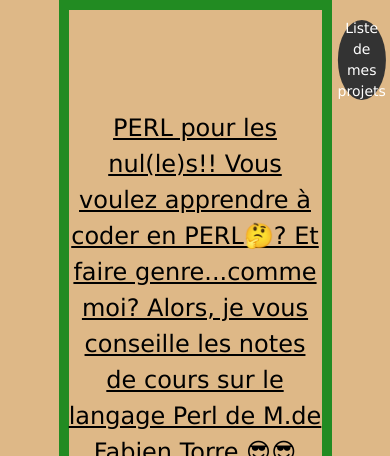
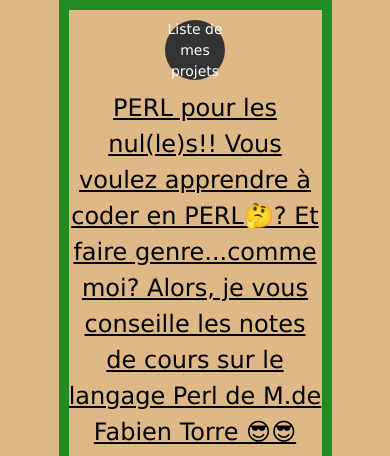
Before and after one commit to Abagadji/Projets-Master, a plain HTML site: page Projets_Masters/PROJET_PERL_2021_2022_MOUHAMADOU_MOUSTAPHA_DEME/concordancier_songer_silence.html in a window 390 px wide. Shown: the top 456 px of the page. Drawn offline with nearby package versions, Linux system fonts and the light colour scheme.

Commit message:
version 5 : modification des pages

```diff
--- a/A_propos/A_propos.css
+++ b/A_propos/A_propos.css
@@ -121,6 +121,8 @@ body {
 }
 
 
+
+
 @media (max-width: 767px) {
     body {
         font-size: 16px;             /* Taille adaptée aux mobiles */
--- a/HOME.css
+++ b/HOME.css
@@ -242,9 +242,48 @@ body {
 }
 
 
+.circle-menu {
+    position: relative;
+    width: 100%;
+    height: 100px;
+    display: flex;
+    justify-content: center;  /* Centre horizontalement */
+    align-items: center;      /* Centre verticalement */
+    padding: 0 20px;
+}
 
+.circle {
+    width: 80px;
+    height: 80px;
+    background-color: #333;
+    border-radius: 50%;
+    display: flex;
+    justify-content: center;
+    align-items: center;
+    cursor: pointer;
+    transition: background-color 0.3s, transform 0.2s;
+}
 
+/* Hover effect */
+.circle:hover {
+    background-color: #555;
+    transform: scale(1.1);
+}
 
+.circle a.menu-item {
+    color: white;               /* Texte blanc */
+    text-decoration: none;      /* Supprime le soulignement */
+    width: 100%;                /* Prend toute la largeur du cercle */
+    height: 100%;               /* Prend toute la hauteur */
+    display: flex;              /* Flex pour centrer le texte */
+    justify-content: center;
+    align-items: center;
+    text-align: center;         /* Pour texte long ou multilignes */
+    font-size: 14px;            /* Ajustable selon longueur */
+    padding: 5px;               /* Pour ne pas coller aux bords */
+    box-sizing: border-box;
+    border-radius: 50%;         /* Pour rester dans la forme du cercle */
+}
 
 
 /* ✅ MOBILE : Ajustements */
--- a/HTML_Allah_n_est_pas_oblige/glossaire.css
+++ b/HTML_Allah_n_est_pas_oblige/glossaire.css
@@ -105,6 +105,10 @@ font-family: arial;
     opacity: 0;
 }
 
+
+
+
+
 @media (max-width: 767px) {
   body {
     font-size: 16px;
--- a/Projets_Masters/DEME_MODOLO_EDITION_CRITIQUE/DEME_MODOLO_EDITION_CRITIQUE/JL_DEME_MODOLO.css
+++ b/Projets_Masters/DEME_MODOLO_EDITION_CRITIQUE/DEME_MODOLO_EDITION_CRITIQUE/JL_DEME_MODOLO.css
@@ -10,9 +10,9 @@ body{
     width: 100%;
     height: 100px;
     display: flex;
-    justify-content: 55%; /* Aligne le menu à droite */
-    align-items: center;
-    padding-right: 20px; /* Ajoute un peu d'espace à droite */
+    justify-content: center;  /* Centre horizontalement */
+    align-items: center;      /* Centre verticalement */
+    padding: 0 20px;
 }
 
 .circle {
@@ -23,19 +23,27 @@ body{
     display: flex;
     justify-content: center;
     align-items: center;
-    cursor: pointer; /* Change le curseur pour indiquer que c'est cliquable */
-    transition: background-color 0.3s, transform 0.2s; /* Ajoute une transition pour les effets de survol */
-                position: relative; /* Position relative pour le cercle */
-                 left: 44%; /* Décale le cercle en fonction du pourcentage */
-            transform: translateX(-50%); /* Centre le cercle par rapport à la position */
-
-    margin-left: 200px; /* Décale le menu de 100px vers la gauche */
-
+    cursor: pointer;
+    transition: background-color 0.3s, transform 0.2s;
 }
 
+/* Hover effect */
 .circle:hover {
-    background-color: #555; /* Change la couleur de fond au survol */
-    transform: translateX(-50%) scale(1.1); /* Conserve le centrage lors du survol */
+    background-color: #555;
+    transform: scale(1.1);
+}
+
+/* Responsive : Pour les écrans < 600px */
+@media (max-width: 600px) {
+    .circle-menu {
+        height: 80px;
+        padding: 0 10px;
+    }
+
+    .circle {
+        width: 60px;
+        height: 60px;
+    }
 }
 
 .menu-item {
--- a/Projets_Masters/DEVOIR_ÉDITION_NUMÉRIQUE_DEME_MALAGNOUX_MODOLO/Q3_DEME_MALAGNOUX_MODOLO/ORIG_DEME_MALAGNOUX_MODOLO.css
+++ b/Projets_Masters/DEVOIR_ÉDITION_NUMÉRIQUE_DEME_MALAGNOUX_MODOLO/Q3_DEME_MALAGNOUX_MODOLO/ORIG_DEME_MALAGNOUX_MODOLO.css
@@ -9,9 +9,9 @@ body {
     width: 100%;
     height: 100px;
     display: flex;
-    justify-content: 55%; /* Aligne le menu à droite */
-    align-items: center;
-    padding-right: 20px; /* Ajoute un peu d'espace à droite */
+    justify-content: center;  /* Centre horizontalement */
+    align-items: center;      /* Centre verticalement */
+    padding: 0 20px;
 }
 
 .circle {
@@ -22,20 +22,29 @@ body {
     display: flex;
     justify-content: center;
     align-items: center;
-    cursor: pointer; /* Change le curseur pour indiquer que c'est cliquable */
-    transition: background-color 0.3s, transform 0.2s; /* Ajoute une transition pour les effets de survol */
-                position: relative; /* Position relative pour le cercle */
-                 left: 48%; /* Décale le cercle en fonction du pourcentage */
-            transform: translateX(-50%); /* Centre le cercle par rapport à la position */
-
-    margin-left: 200px; /* Décale le menu de 100px vers la gauche */
-
+    cursor: pointer;
+    transition: background-color 0.3s, transform 0.2s;
 }
 
+/* Hover effect */
 .circle:hover {
-    background-color: #555; /* Change la couleur de fond au survol */
-    transform: translateX(-50%) scale(1.1); /* Conserve le centrage lors du survol */
+    background-color: #555;
+    transform: scale(1.1);
 }
+
+/* Responsive : Pour les écrans < 600px */
+@media (max-width: 600px) {
+    .circle-menu {
+        height: 80px;
+        padding: 0 10px;
+    }
+
+    .circle {
+        width: 60px;
+        height: 60px;
+    }
+}
+
 
 .menu-item {
     color: white;
--- a/Projets_Masters/DEVOIR_ÉDITION_NUMÉRIQUE_DEME_MALAGNOUX_MODOLO/Q3_DEME_MALAGNOUX_MODOLO/REG_DEME_MALAGNOUX_MODOLO.css
+++ b/Projets_Masters/DEVOIR_ÉDITION_NUMÉRIQUE_DEME_MALAGNOUX_MODOLO/Q3_DEME_MALAGNOUX_MODOLO/REG_DEME_MALAGNOUX_MODOLO.css
@@ -1,7 +1,6 @@
 body{
 	background-image : url(fond_2.png);
 }
-
 
 
 .circle-menu {
@@ -9,9 +8,9 @@ body{
     width: 100%;
     height: 100px;
     display: flex;
-    justify-content: 55%; /* Aligne le menu à droite */
-    align-items: center;
-    padding-right: 20px; /* Ajoute un peu d'espace à droite */
+    justify-content: center;  /* Centre horizontalement */
+    align-items: center;      /* Centre verticalement */
+    padding: 0 20px;
 }
 
 .circle {
@@ -22,19 +21,27 @@ body{
     display: flex;
     justify-content: center;
     align-items: center;
-    cursor: pointer; /* Change le curseur pour indiquer que c'est cliquable */
-    transition: background-color 0.3s, transform 0.2s; /* Ajoute une transition pour les effets de survol */
-                position: relative; /* Position relative pour le cercle */
-                 left: 48%; /* Décale le cercle en fonction du pourcentage */
-            transform: translateX(-50%); /* Centre le cercle par rapport à la position */
-
-    margin-left: 200px; /* Décale le menu de 100px vers la gauche */
-
+    cursor: pointer;
+    transition: background-color 0.3s, transform 0.2s;
 }
 
+/* Hover effect */
 .circle:hover {
-    background-color: #555; /* Change la couleur de fond au survol */
-    transform: translateX(-50%) scale(1.1); /* Conserve le centrage lors du survol */
+    background-color: #555;
+    transform: scale(1.1);
+}
+
+/* Responsive : Pour les écrans < 600px */
+@media (max-width: 600px) {
+    .circle-menu {
+        height: 80px;
+        padding: 0 10px;
+    }
+
+    .circle {
+        width: 60px;
+        height: 60px;
+    }
 }
 
 .menu-item {
--- a/Projets_Masters/Evaluation_XSLT_pour_Edition_HTML_M1EdNITL_DEME_MALAGNOUX_MODOLO/Q1_DEME_MALAGNOUX_MODOLO/Q1_DEME_MALAGNOUX_MODOLO/Sarrasine_DEME_MALAGNOUX_MODOLO.css
+++ b/Projets_Masters/Evaluation_XSLT_pour_Edition_HTML_M1EdNITL_DEME_MALAGNOUX_MODOLO/Q1_DEME_MALAGNOUX_MODOLO/Q1_DEME_MALAGNOUX_MODOLO/Sarrasine_DEME_MALAGNOUX_MODOLO.css
@@ -8,9 +8,9 @@ body{
     width: 100%;
     height: 100px;
     display: flex;
-    justify-content: 55%; /* Aligne le menu à droite */
-    align-items: center;
-    padding-right: 20px; /* Ajoute un peu d'espace à droite */
+    justify-content: center;  /* Centre horizontalement */
+    align-items: center;      /* Centre verticalement */
+    padding: 0 20px;
 }
 
 .circle {
@@ -21,21 +21,28 @@ body{
     display: flex;
     justify-content: center;
     align-items: center;
-    cursor: pointer; /* Change le curseur pour indiquer que c'est cliquable */
-    transition: background-color 0.3s, transform 0.2s; /* Ajoute une transition pour les effets de survol */
-                position: relative; /* Position relative pour le cercle */
-                 left: 56%; /* Décale le cercle en fonction du pourcentage */
-            transform: translateX(-50%); /* Centre le cercle par rapport à la position */
-
-    margin-left: 200px; /* Décale le menu de 100px vers la gauche */
-
+    cursor: pointer;
+    transition: background-color 0.3s, transform 0.2s;
 }
 
+/* Hover effect */
 .circle:hover {
-    background-color: #555; /* Change la couleur de fond au survol */
-    transform: translateX(-50%) scale(1.1); /* Conserve le centrage lors du survol */
+    background-color: #555;
+    transform: scale(1.1);
 }
 
+/* Responsive : Pour les écrans < 600px */
+@media (max-width: 600px) {
+    .circle-menu {
+        height: 80px;
+        padding: 0 10px;
+    }
+
+    .circle {
+        width: 60px;
+        height: 60px;
+    }
+}
 .menu-item {
     color: white;
     text-decoration: none;
--- a/Projets_Masters/PROJET_PERL_2021_2022_MOUHAMADOU_MOUSTAPHA_DEME/concordancier_songer_silence.html
+++ b/Projets_Masters/PROJET_PERL_2021_2022_MOUHAMADOU_MOUSTAPHA_DEME/concordancier_songer_silence.html
@@ -18,7 +18,7 @@ margin-left : 15%;
 margin-right : 15%;">
   <div class="circle-menu">
     <div class="circle">
-      <a href="../../Projets_Master.html" class="menu-item">Liste de mes projets</a>
+      <a href="../Projets_Master.html" class="menu-item">Liste de mes projets</a>
     </div>
   </div>
   <a href=https://fabien-torre.fr/Enseignement/Cours/perl.php style="font-size: x-large;">PERL pour les nul(le)s!! Vous
@@ -30,7 +30,7 @@ margin-right : 15%;">
     <table style="border : solid red 10px ; display: flex; justify-content: center; ">
       <h1 style="color: ForestGreen;">Projet PERL</h1>
       <h2>concordancier du verbe ''songer'' dans Thérèse Desqueyroux</h2>
-      <a href=thérèse-desqueyroux.txt>TEXTE_COMPLET</a>
+      <!--<a href=thérèse-desqueyroux.txt>TEXTE_COMPLET</a>-->
       <tr>
         <td style="color: purple;">83</td>
         <td style="  text-align: right;
--- a/Projets_Masters/PROJET_PERL_2021_2022_MOUHAMADOU_MOUSTAPHA_DEME/concordanciers_occurences.css
+++ b/Projets_Masters/PROJET_PERL_2021_2022_MOUHAMADOU_MOUSTAPHA_DEME/concordanciers_occurences.css
@@ -16,9 +16,9 @@ h1{
     width: 100%;
     height: 100px;
     display: flex;
-    justify-content: 55%; /* Aligne le menu à droite */
-    align-items: center;
-    padding-right: 20px; /* Ajoute un peu d'espace à droite */
+    justify-content: center;  /* Centre horizontalement */
+    align-items: center;      /* Centre verticalement */
+    padding: 0 20px;
 }
 
 .circle {
@@ -29,19 +29,27 @@ h1{
     display: flex;
     justify-content: center;
     align-items: center;
-    cursor: pointer; /* Change le curseur pour indiquer que c'est cliquable */
-    transition: background-color 0.3s, transform 0.2s; /* Ajoute une transition pour les effets de survol */
-                position: relative; /* Position relative pour le cercle */
-                 left: 40%; /* Décale le cercle en fonction du pourcentage */
-            transform: translateX(-50%); /* Centre le cercle par rapport à la position */
-
-    margin-left: 200px; /* Décale le menu de 100px vers la gauche */
-
+    cursor: pointer;
+    transition: background-color 0.3s, transform 0.2s;
 }
 
+/* Hover effect */
 .circle:hover {
-    background-color: #555; /* Change la couleur de fond au survol */
-    transform: translateX(-50%) scale(1.1); /* Conserve le centrage lors du survol */
+    background-color: #555;
+    transform: scale(1.1);
+}
+
+/* Responsive : Pour les écrans < 600px */
+@media (max-width: 600px) {
+    .circle-menu {
+        height: 80px;
+        padding: 0 10px;
+    }
+
+    .circle {
+        width: 60px;
+        height: 60px;
+    }
 }
 
 .menu-item {
```
Also changed, not shown: A_propos/A_propos.html (+2 -1 lines), Enfants_soltats.html (+7 -2 lines), Projets_Masters/DEVOIR_ÉDITION_NUMÉRIQUE_DEME_MALAGNOUX_MODOLO/Q3_DEME_MALAGNOUX_MODOLO/XML_vers_HTML_DEME_MALAGNOUX_DEME_orig.html (+1 -1 lines), Projets_Masters/DEVOIR_ÉDITION_NUMÉRIQUE_DEME_MALAGNOUX_MODOLO/Q3_DEME_MALAGNOUX_MODOLO/XML_vers_HTML_DEME_MALAGNOUX_DEME_reg.html (+1 -1 lines), Projets_Masters/Evaluation_XSLT_pour_Edition_HTML_M1EdNITL_DEME_MALAGNOUX_MODOLO/Q1_DEME_MALAGNOUX_MODOLO/Q1_DEME_MALAGNOUX_MODOLO/Sarrasine_furne_DEME_MALAGNOUX_MODOLO.html (+2 -0 lines), Projets_Masters/Evaluation_XSLT_pour_Edition_HTML_M1EdNITL_DEME_MALAGNOUX_MODOLO/Q1_DEME_MALAGNOUX_MODOLO/Q1_DEME_MALAGNOUX_MODOLO/Sarrasine_houssiaux_DEME_MALAGNOUX_MODOLO.html (+2 -0 lines), Projets_Masters/Projets.css (+16 -3 lines), Projets_Masters/Projets_Master.html (+13 -5 lines), Projets_Masters/googlec2ab58a7fd29411b.html (added, +1 -0 lines), Projets_Masters/sitemap_projets_Master.xml (added, +52 -0 lines).
